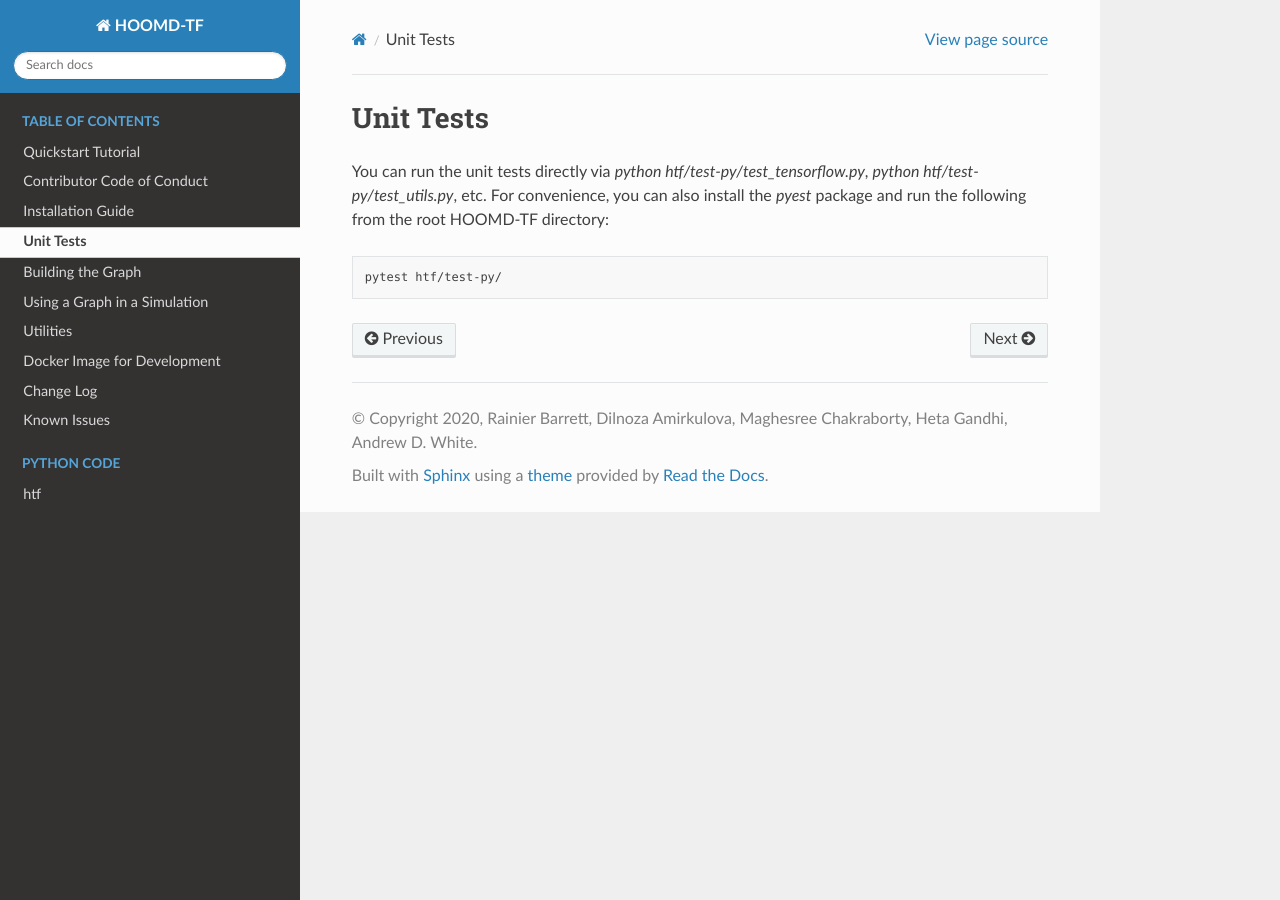
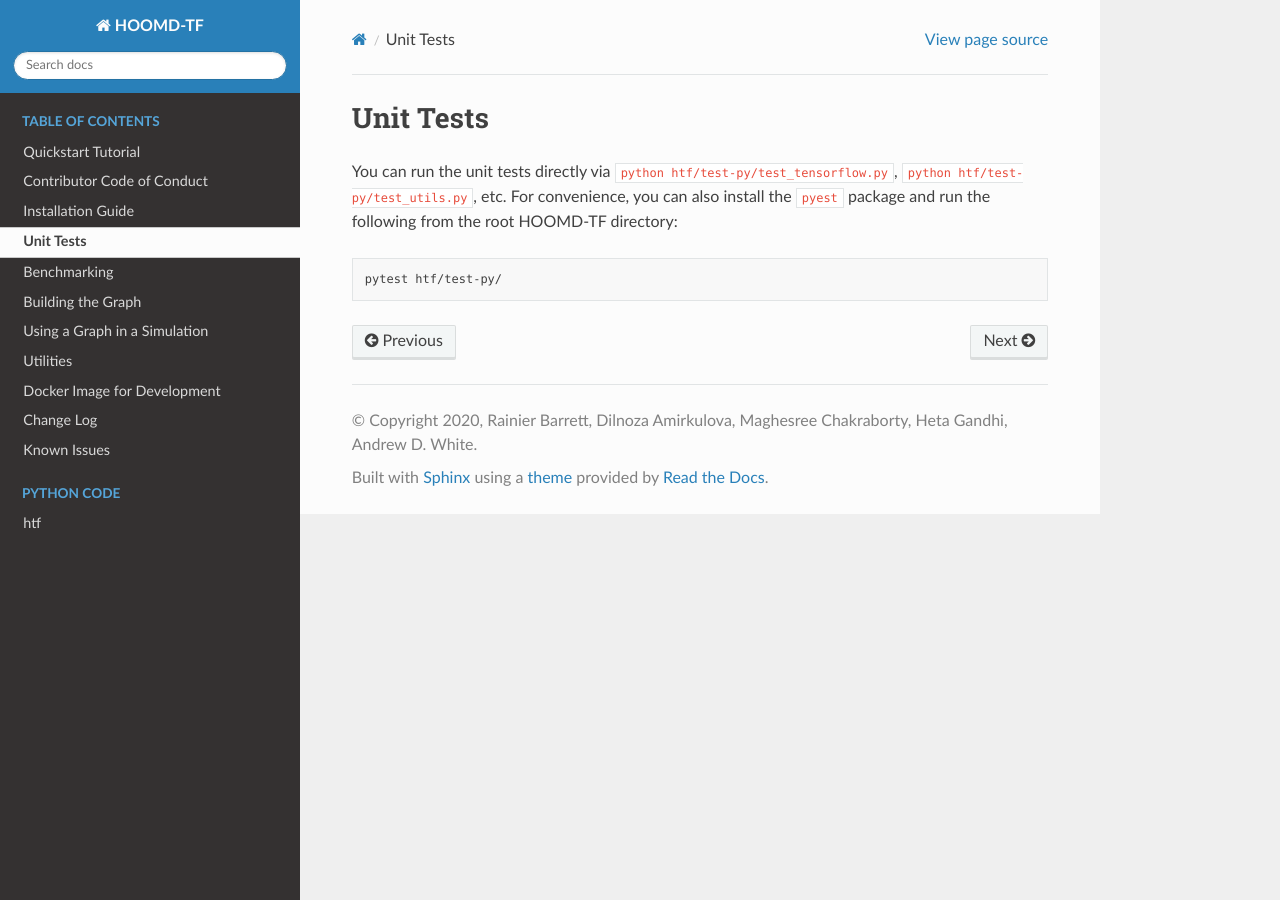
Before and after one commit to ur-whitelab/hoomd-tf, a Sphinx documentation site: the page built from sphinx-docs/source/unit_tests.rst, in a window 1280 px wide. Built offline with Sphinx 7.4.7 and the Read the Docs theme 2.0.0, drawn with Linux system fonts in a browser that asks for light colours.

Commit message:
Add benchmarking to docs. Fix minor syntax in unit tests

```diff
--- a/sphinx-docs/source/changelog.rst
+++ b/sphinx-docs/source/changelog.rst
@@ -19,6 +19,7 @@
 - Prevents accidentally computing forces from positions, instead of nlist
 - Added guards against compiler mismatch
 - Added sanity tests to prevent unsupported CPU/GPU modes
+- Added benchmarking script
 
 *Bug Fixes*
 
--- a/sphinx-docs/source/index.rst
+++ b/sphinx-docs/source/index.rst
@@ -35,6 +35,7 @@
    code_of_conduct
    installation
    unit_tests
+   benchmarking
    building_the_graph
    using_the_graph
    utilities
--- a/sphinx-docs/source/unit_tests.rst
+++ b/sphinx-docs/source/unit_tests.rst
@@ -3,8 +3,8 @@
 Unit Tests
 ----------
 
-You can run the unit tests directly via `python htf/test-py/test_tensorflow.py`,
-`python htf/test-py/test_utils.py`, etc. For convenience, you can also install the `pyest` package and run the following from the root
+You can run the unit tests directly via ``python htf/test-py/test_tensorflow.py``,
+``python htf/test-py/test_utils.py``, etc. For convenience, you can also install the ``pyest`` package and run the following from the root
 HOOMD-TF directory:
 
 .. code:: bash
```
Also changed, not shown: sphinx-docs/source/benchmarking.rst (added, +15 -0 lines).
